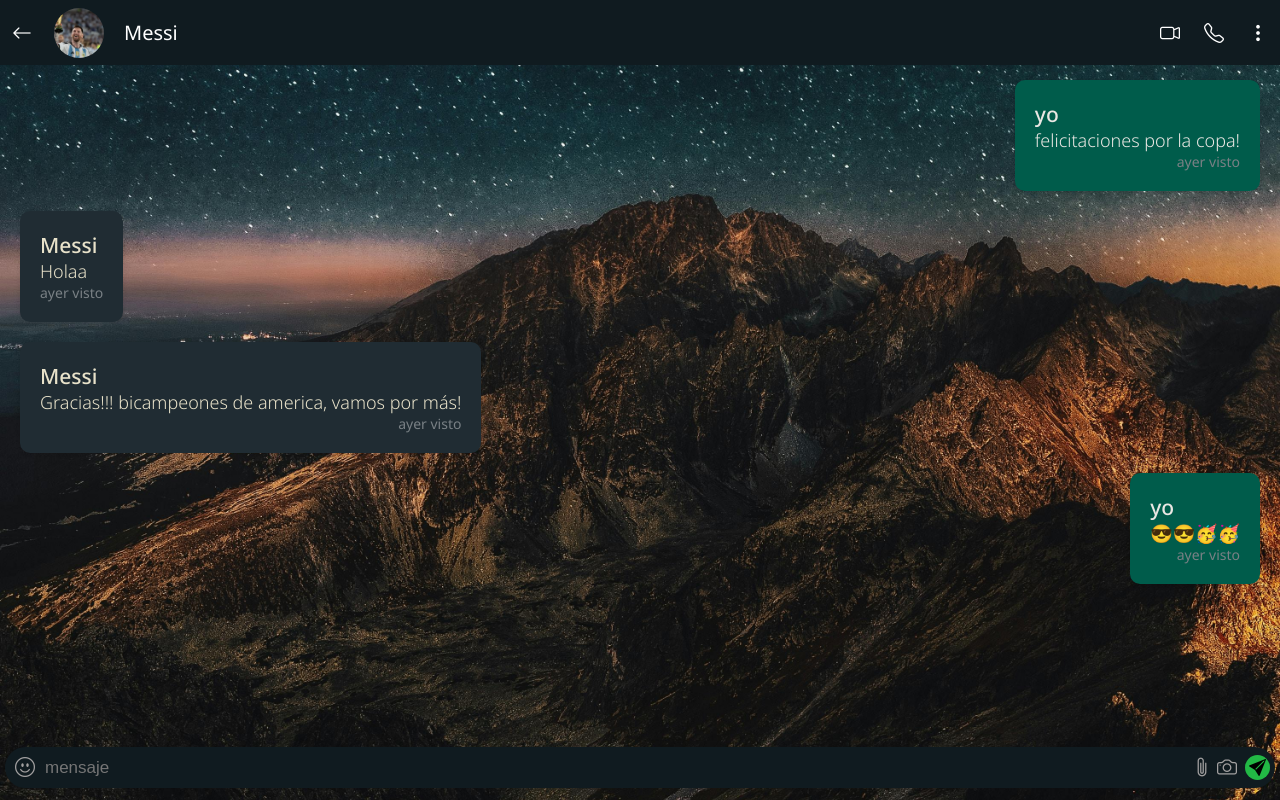
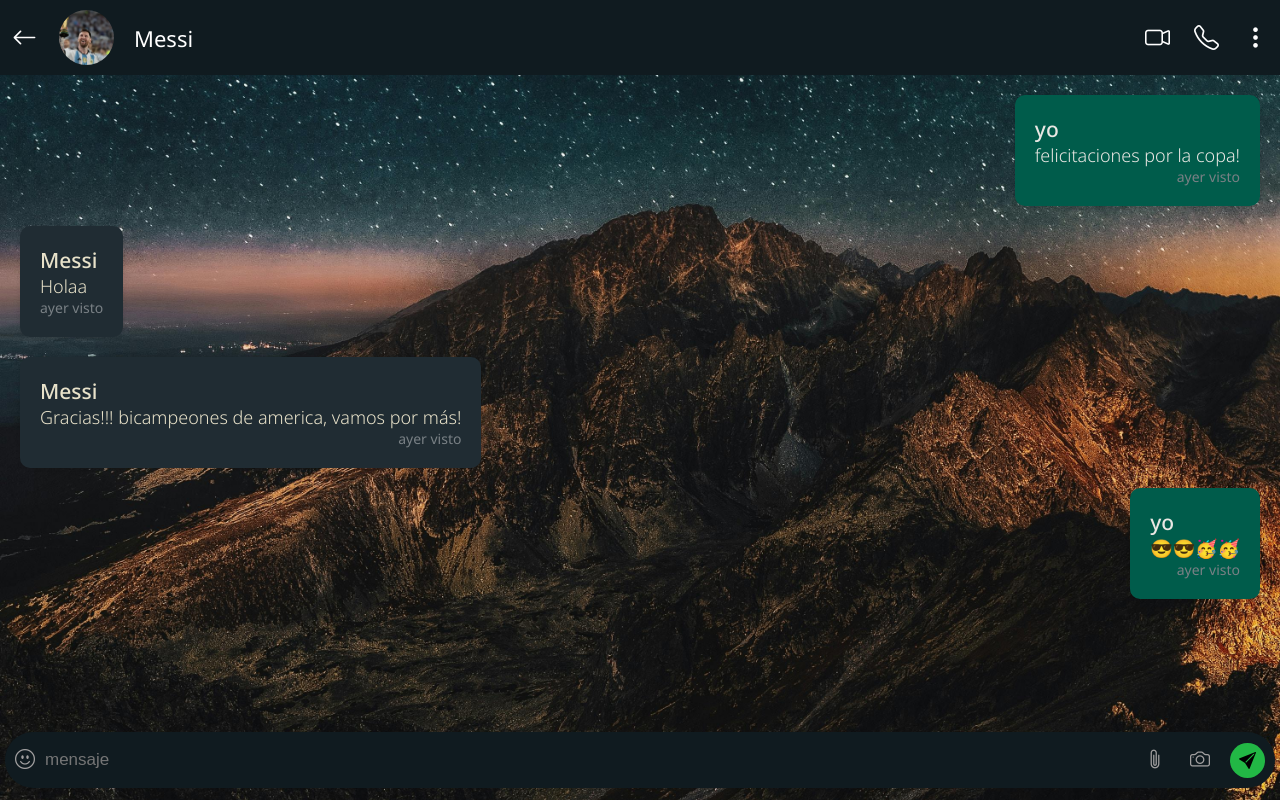
Before and after one commit to palermotizi/despliegue-final-frontend, a React (Vite) app: page /detail/1 in a window 1280 px wide. Built offline with nearby package versions, Linux system fonts and the light colour scheme.

Commit message:
responsive

```diff
--- a/src/Components/Messages/LowBar/LowBar.css
+++ b/src/Components/Messages/LowBar/LowBar.css
@@ -4,8 +4,8 @@
     position: absolute;
     bottom: 0;
     width: 100%;
-    height: 55px;
-    padding: 10px 2px;
+    height: 65px;
+    padding: 10px 7px;
 
 }
 
@@ -13,7 +13,7 @@
     display: flex;
     background-color: #101B20;
     color: #a2a0a0;
-    height: 50px;
+    height: 55px;
     justify-content: space-between;
     align-items: center;
     border-radius: 50px;
@@ -31,7 +31,6 @@
     font-size: 14px;
     color: white;
     outline: transparent;
-    flex-grow: 1;
 }
 
 .low-bar .message-input button {
@@ -43,7 +42,7 @@
 .low-bar .message-input i {
     color: #a2a0a0;
     padding: 0 5px;
-    font-size: 18px;
+    font-size: 20px;
     align-items: center;
 }
 
@@ -91,7 +90,7 @@
 @media (min-width: 768px) {
     .low-bar {
         padding: 12px 4px;
-        height: 60px;
+        height: 75px;
     }
 
     .low-bar .message-input {
@@ -115,13 +114,19 @@
     .low-bar .form-options .send i {
         font-size: 16px;
     }
+
+    .low-bar .message-input .form-options button {
+        width: 30px;
+        height: 30px;
+        margin: 0 5px;
+    }
 }
 
 /* 1024px */
 @media (min-width: 1024px) {
     .low-bar {
         padding: 12px 5px;
-        height: 65px;
+        height: 80px;
     }
 
     .low-bar .message-input {
@@ -145,6 +150,12 @@
     .low-bar .form-options .send i {
         font-size: 17px;
     }
+
+    .low-bar .message-input .form-options button {
+        width: 35px;
+        height: 35px;
+        margin: 0 5px;
+    }
 }
 
 /* 1440px */
@@ -152,7 +163,7 @@
 @media (min-width: 1440px) {
     .low-bar {
         padding: 14px 7px;
-        height: 70px;
+        height: 90px;
     }
 
     .low-bar .message-input {
@@ -166,6 +177,12 @@
     .low-bar .message-input i {
         font-size: 21px;
     }
+
+    .low-bar .message-input .form-options button {
+        width: 40px;
+        height: 40px;
+        margin: 0 5px;
+    }
 }
 
 /* 2000px */
@@ -173,7 +190,7 @@
 @media (min-width: 2000px) {
     .low-bar {
         padding: 15px 8px;
-        height: 75px;
+        height: 100px;
     }
 
     .low-bar .message-input {
@@ -181,10 +198,16 @@
     }
 
     .low-bar .message-input .message-field {
-        font-size: 20px;
+        font-size: 23px;
     }
 
     .low-bar .message-input i {
-        font-size: 22px;
+        font-size: 25px;
+    }
+
+    .low-bar .message-input .form-options button {
+        width: 50px;
+        height: 50px;
+        margin: 0 5px;
     }
 }
--- a/src/Components/Messages/MessageContainer/MessageContainer.css
+++ b/src/Components/Messages/MessageContainer/MessageContainer.css
@@ -7,6 +7,7 @@
     flex-direction: column;
     padding: 10px;
     overflow-y: auto;
+    margin: 5px 0;
 }
 
 .message-container::-webkit-scrollbar {
@@ -48,6 +49,7 @@
 @media (min-width: 768px) {
     .message-container {
         padding: 15px;
+        margin: 10px 0;
     }
 
     .data {
@@ -74,6 +76,7 @@
 @media (min-width: 1024px) {
     .message-container {
         padding: 20px;
+        margin: 15px 0;
     }
 
     .data {
@@ -100,6 +103,7 @@
 @media (min-width: 1440px) {
     .message-container {
         padding: 23px;
+        margin: 20px 0;
     }
 
     .data {
@@ -122,6 +126,10 @@
 
 /* 2000px */
 @media (min-width: 2000px) {
+    .message-container {
+        padding: 28px;
+        margin: 25px 0;
+    }
 
     .data {
         margin: 15px 0;
--- a/src/Components/Messages/TopBar/TopBar.css
+++ b/src/Components/Messages/TopBar/TopBar.css
@@ -1,7 +1,7 @@
 .whatsapp .top-bar {
     display: flex;
     width: 100%;
-    height: 45px;
+    height: 55px;
     align-items: center;
     justify-content: space-between;
 }
@@ -20,8 +20,8 @@
 
 .whatsapp .top-bar .back-pic-name .contact-image {
     display: flex;
-    width: 30px;
-    height: 30px;
+    width: 40px;
+    height: 40px;
     border-radius: 50%;
     overflow: hidden;
     margin-left: 10px;
@@ -36,7 +36,7 @@
 .whatsapp .back-pic-name .name {
     display: flex;
     flex-direction: column;
-    font-size: 15px;
+    font-size: 18px;
     color: #ffffff;
     justify-content: center;
     margin-left: 15px;
@@ -50,40 +50,18 @@
     display: flex;
     color: #ffffff;
     padding: 10px;
-    font-size: 15px;
-}
-
-.whatsapp .top-bar .contact-call {
-    display: flex;
-    align-items: center;
-    font-size: 10px;
+    font-size: 18px;
 }
 
 /* 768px */
 @media (min-width: 768px) {
     .whatsapp .top-bar {
-        height: 55px;
+        height: 65px;
     }
 
     .whatsapp .back-pic-name .name {
-        font-size: 17px;
+        font-size: 19px;
         margin-left: 20px;
-    }
-
-    .whatsapp .top-bar .back-pic-name .contact-image {
-        width: 40px;
-        height: 40px;
-    }
-
-    .whatsapp .top-bar i {
-        font-size: 18px;
-    }
-}
-
-/* 1024px */
-@media (min-width: 1024px) {
-    .whatsapp .top-bar {
-        height: 65px;
     }
 
     .whatsapp .top-bar .back-pic-name .contact-image {
@@ -91,17 +69,13 @@
         height: 50px;
     }
 
-    .whatsapp .back-pic-name .name {
-        font-size: 20px;
-    }
-
     .whatsapp .top-bar i {
-        font-size: 20px;
+        font-size: 22px;
     }
 }
 
-/*1440px */
-@media (min-width: 1440px) {
+/* 1024px */
+@media (min-width: 1024px) {
     .whatsapp .top-bar {
         height: 75px;
     }
@@ -116,12 +90,12 @@
     }
 
     .whatsapp .top-bar i {
-        font-size: 22px;
+        font-size: 25px;
     }
 }
 
-/* 2000px */
-@media (min-width: 2000px) {
+/*1440px */
+@media (min-width: 1440px) {
     .whatsapp .top-bar {
         height: 85px;
     }
@@ -132,10 +106,31 @@
     }
 
     .whatsapp .back-pic-name .name {
-        font-size: 24px;
+        font-size: 25px;
     }
 
     .whatsapp .top-bar i {
-        font-size: 24px;
+        font-size: 30px;
     }
 }
+
+/* 2000px */
+@media (min-width: 2000px) {
+    .whatsapp .top-bar {
+        height: 100px;
+    }
+
+    .whatsapp .top-bar .back-pic-name .contact-image {
+        width: 65px;
+        height: 65px;
+    }
+
+    .whatsapp .back-pic-name .name {
+        font-size: 30px;
+    }
+
+    .whatsapp .top-bar i {
+        font-size: 40px;
+        padding: 15px;
+    }
+}
```
